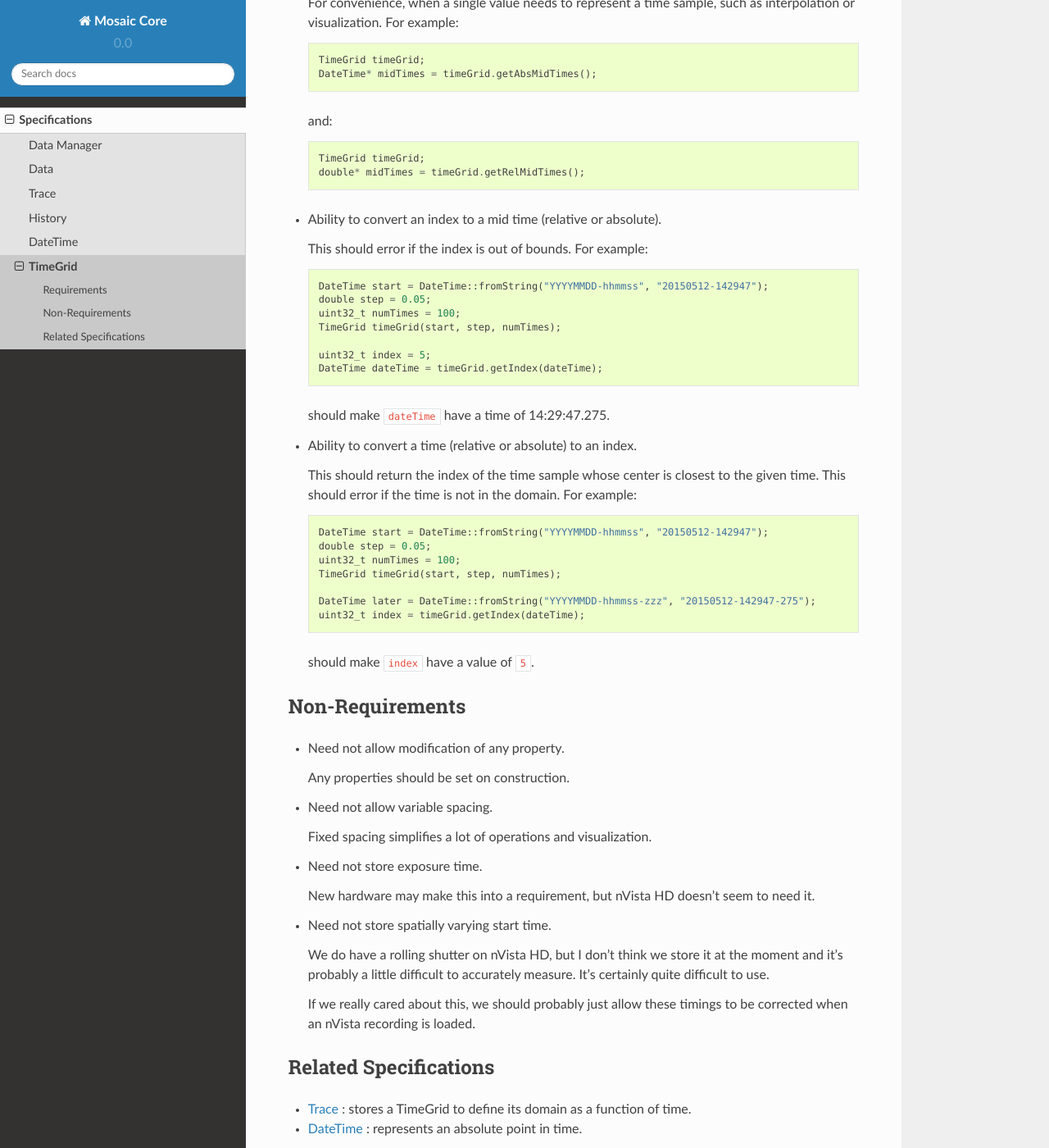
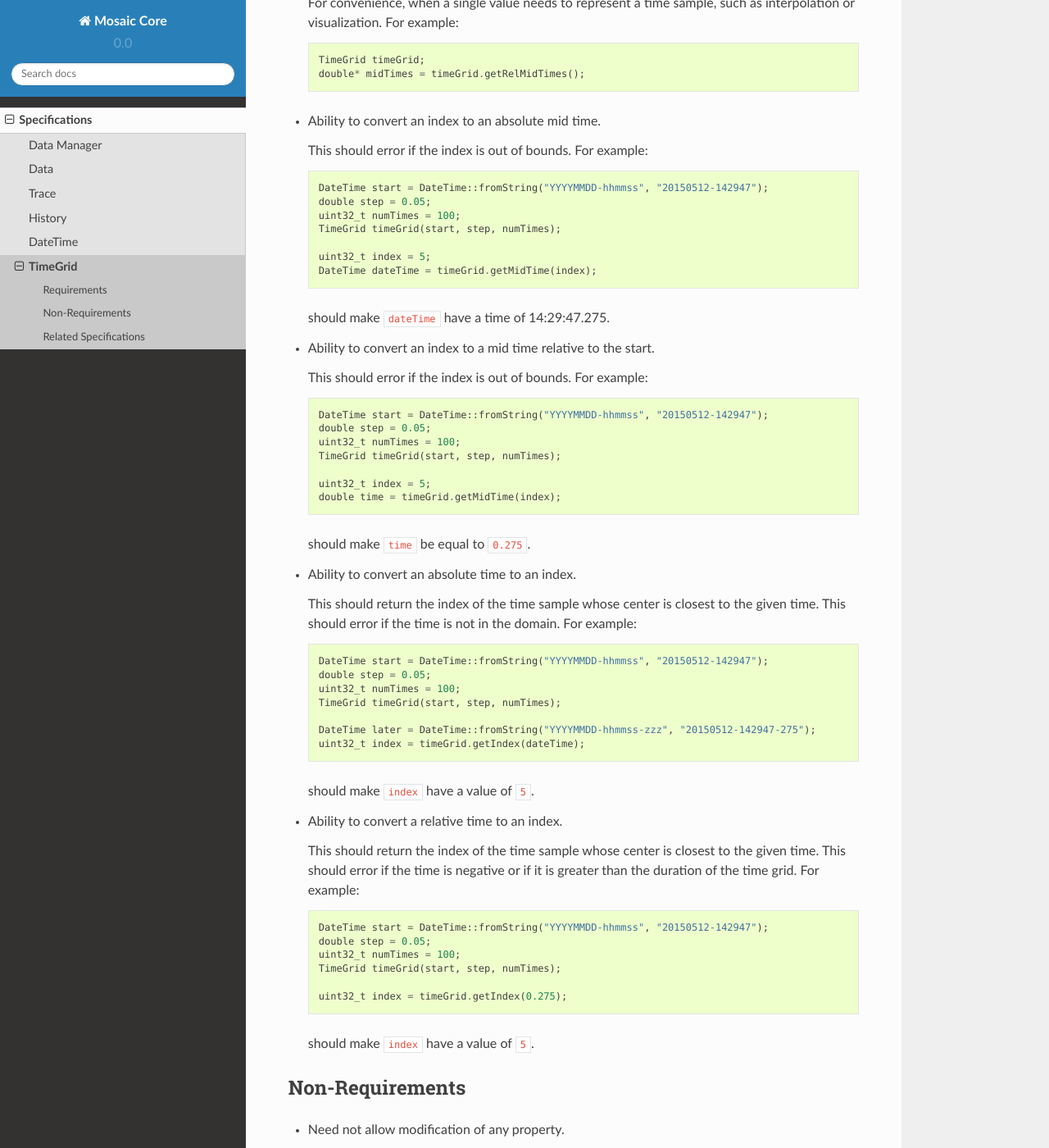
Before and after one commit to inscopix/isxcore, a Sphinx documentation site: the page built from doc/source/specs/TimeGrid.rst, in a window 1280 px wide and 1400 px high, scrolled down 1325 px. Shown: the whole window at 82% size. Built offline with Sphinx 7.4.7 and the Read the Docs theme 2.0.0, drawn with Linux system fonts in a browser that asks for light colours; some of the changed text lies outside the part shown.

Commit message:
Update time specs

```diff
--- a/doc/source/specs/TimeGrid.rst
+++ b/doc/source/specs/TimeGrid.rst
@@ -26,7 +26,7 @@ Requirements
     TimeGrid timeGrid;
     DateTime end = timeGrid.getEnd();
 
-- Read access to temporal spacing in seconds.
+- Read access to step time in seconds.
 
   This should correspond to the reciprocal of the frame rate used to
   acquire a recording.
@@ -59,21 +59,16 @@ Requirements
     TimeGrid timeGrid;
     double duration = timeGrid.getDuration();
 
-- Read access to relative and absolute mid times of samples.
+- Read access to mid times of sample relative to the start.
 
   For convenience, when a single value needs to represent a time sample, such
   as interpolation or visualization.
   For example::
 
     TimeGrid timeGrid;
-    DateTime* midTimes = timeGrid.getAbsMidTimes();
-
-  and::
-
-    TimeGrid timeGrid;
     double* midTimes = timeGrid.getRelMidTimes();
 
-- Ability to convert an index to a mid time (relative or absolute).
+- Ability to convert an index to an absolute mid time.
 
   This should error if the index is out of bounds.
   For example::
@@ -84,11 +79,26 @@ Requirements
     TimeGrid timeGrid(start, step, numTimes);
 
     uint32_t index = 5;
-    DateTime dateTime = timeGrid.getIndex(dateTime);
+    DateTime dateTime = timeGrid.getMidTime(index);
 
   should make :code:`dateTime` have a time of 14:29:47.275.
 
-- Ability to convert a time (relative or absolute) to an index.
+- Ability to convert an index to a mid time relative to the start.
+
+  This should error if the index is out of bounds.
+  For example::
+
+    DateTime start = DateTime::fromString("YYYYMMDD-hhmmss", "20150512-142947");
+    double step = 0.05;
+    uint32_t numTimes = 100;
+    TimeGrid timeGrid(start, step, numTimes);
+
+    uint32_t index = 5;
+    double time = timeGrid.getMidTime(index);
+
+  should make :code:`time` be equal to :code:`0.275`.
+
+- Ability to convert an absolute time to an index.
 
   This should return the index of the time sample whose center is closest to
   the given time. This should error if the time is not in the domain.
@@ -101,6 +111,22 @@ Requirements
 
     DateTime later = DateTime::fromString("YYYYMMDD-hhmmss-zzz", "20150512-142947-275");
     uint32_t index = timeGrid.getIndex(dateTime);
+
+  should make :code:`index` have a value of :code:`5`.
+
+- Ability to convert a relative time to an index.
+
+  This should return the index of the time sample whose center is closest to
+  the given time. This should error if the time is negative or if it is greater than
+  the duration of the time grid.
+  For example::
+
+    DateTime start = DateTime::fromString("YYYYMMDD-hhmmss", "20150512-142947");
+    double step = 0.05;
+    uint32_t numTimes = 100;
+    TimeGrid timeGrid(start, step, numTimes);
+
+    uint32_t index = timeGrid.getIndex(0.275);
 
   should make :code:`index` have a value of :code:`5`.
 
```
Also changed, not shown: doc/source/specs/DateTime.rst (+7 -7 lines).
